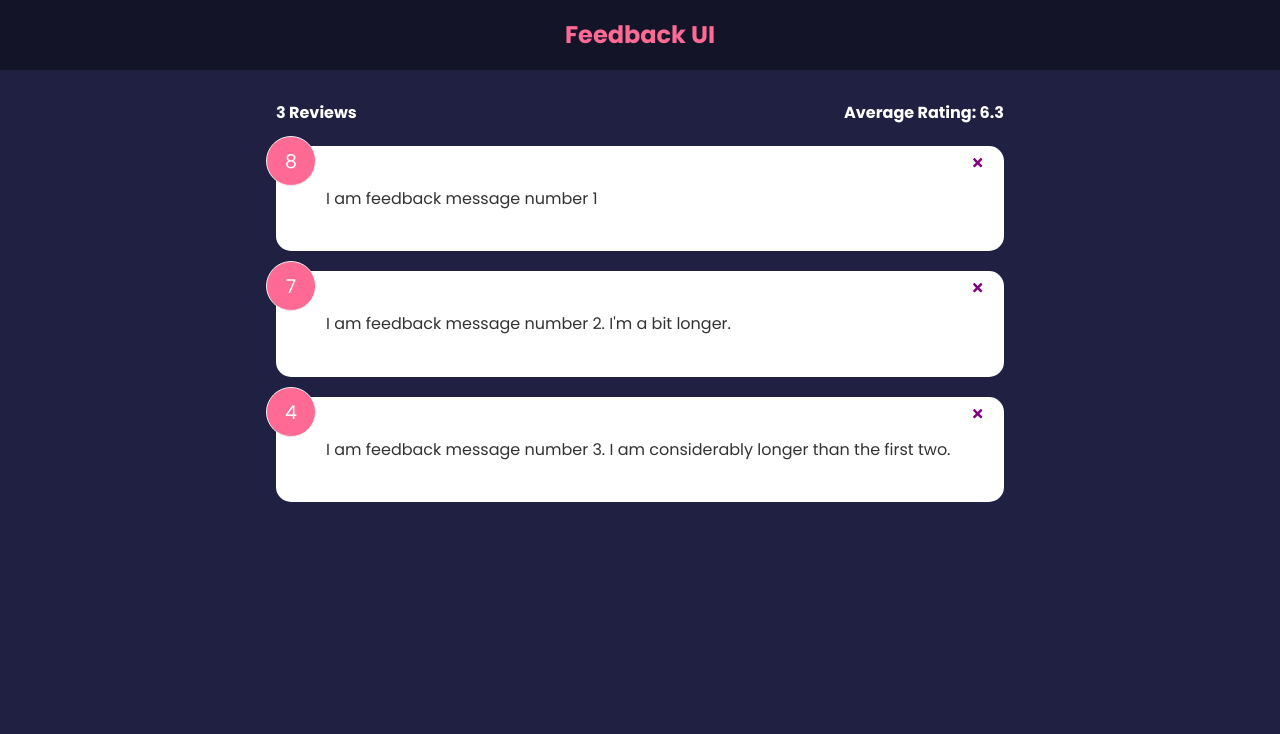
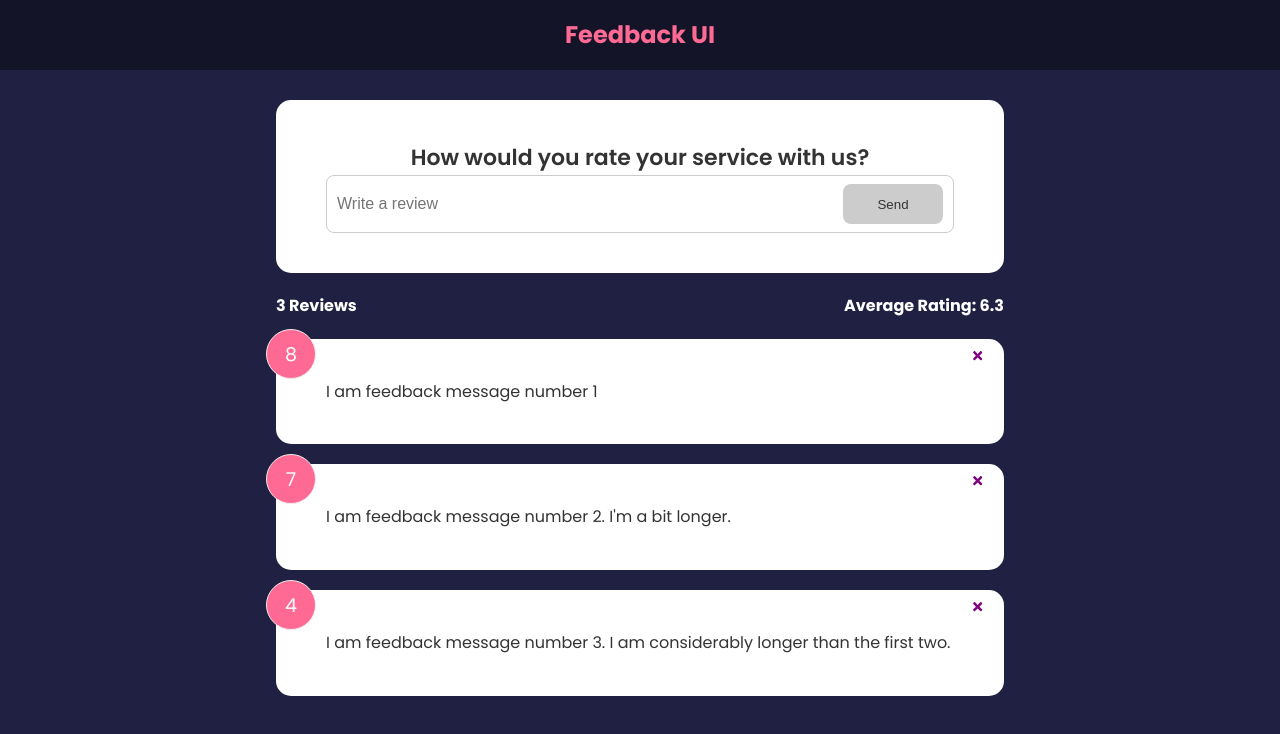
Before and after one commit to pablisch/traversy-react-front-to-back-feedback-app, a React (Create React App) app: page / in a window 1280 px wide. Shown: the top 734 px of the page. Built offline with nearby package versions, Linux system fonts and the light colour scheme.

Commit message:
Started realtime validation for feedback

```diff
--- a/src/App.js
+++ b/src/App.js
@@ -3,6 +3,7 @@
 import FeedbackList from './components/FeedbackList'
 import FeedbackData from "./data/FeedbackData"
 import FeedbackStats from './components/FeedbackStats'
+import FeedbackForm from './components/FeedbackForm'
 
 
 const App = () => {
@@ -19,6 +20,7 @@
       <Header
     />
       <div className="container">
+        <FeedbackForm feedback={feedback} />
         <FeedbackStats feedback={feedback} />
         <FeedbackList feedback={feedback} handleDelete={deleteFeedback} />
       </div>
--- a/src/components/FeedbackForm.jsx
+++ b/src/components/FeedbackForm.jsx
@@ -1,8 +1,42 @@
+import {useState} from 'react'
+import Card from './shared/Card'
+import Button from './shared/Button'
+
 const FeedbackForm = () => {
+  const [text, setText] = useState('')
+  const [btnDisabled, setBtnDisabled] = useState(true)
+  const [message, setMessage] = useState('')
+
+  const handleTextChange = (e) => {
+    if (text === '') {
+      setBtnDisabled(true)
+      setMessage(null)
+    } else if (text !== '' && text.trim().length <= 10) {
+      setBtnDisabled(true)
+      setMessage('Text must be at least 10 characters')
+    } else {
+      setBtnDisabled(false)
+      setMessage(null)
+    }
+    setText(e.target.value)
+    }
+
   return (
-    <div>
-
-    </div>
+    <Card>
+      <form>
+        <h2>How would you rate your service with us?</h2>
+        {/* @todo - rating select component */}
+        <div className="input-group">
+          <input onChange={handleTextChange} type="text" placeholder="Write a review" value={text} />
+          <Button type="submit" isDisabled={btnDisabled}>
+            Send
+          </Button>
+        </div>
+        {message && <div className='message'>
+          {message}
+        </div>}
+      </form>
+    </Card>
   )
 }
 
--- /dev/null
+++ b/src/components/shared/Button.jsx
@@ -0,0 +1,24 @@
+import PropTypes from 'prop-types';
+
+const Button = ({children, version, type, isDisabled}) => {
+  return (
+    <button type={type} disabled={isDisabled} className={`btn btn-${version}`}>
+      {children}
+    </button>
+  )
+}
+
+Button.defaultProps = {
+  version: 'primary',
+  type: 'button',
+  isDisabled: false
+}
+
+Button.propTypes = {
+  children: PropTypes.node.isRequired,
+  version: PropTypes.string,
+  type: PropTypes.string,
+  isDisabled: PropTypes.bool,
+}
+
+export default Button
```
